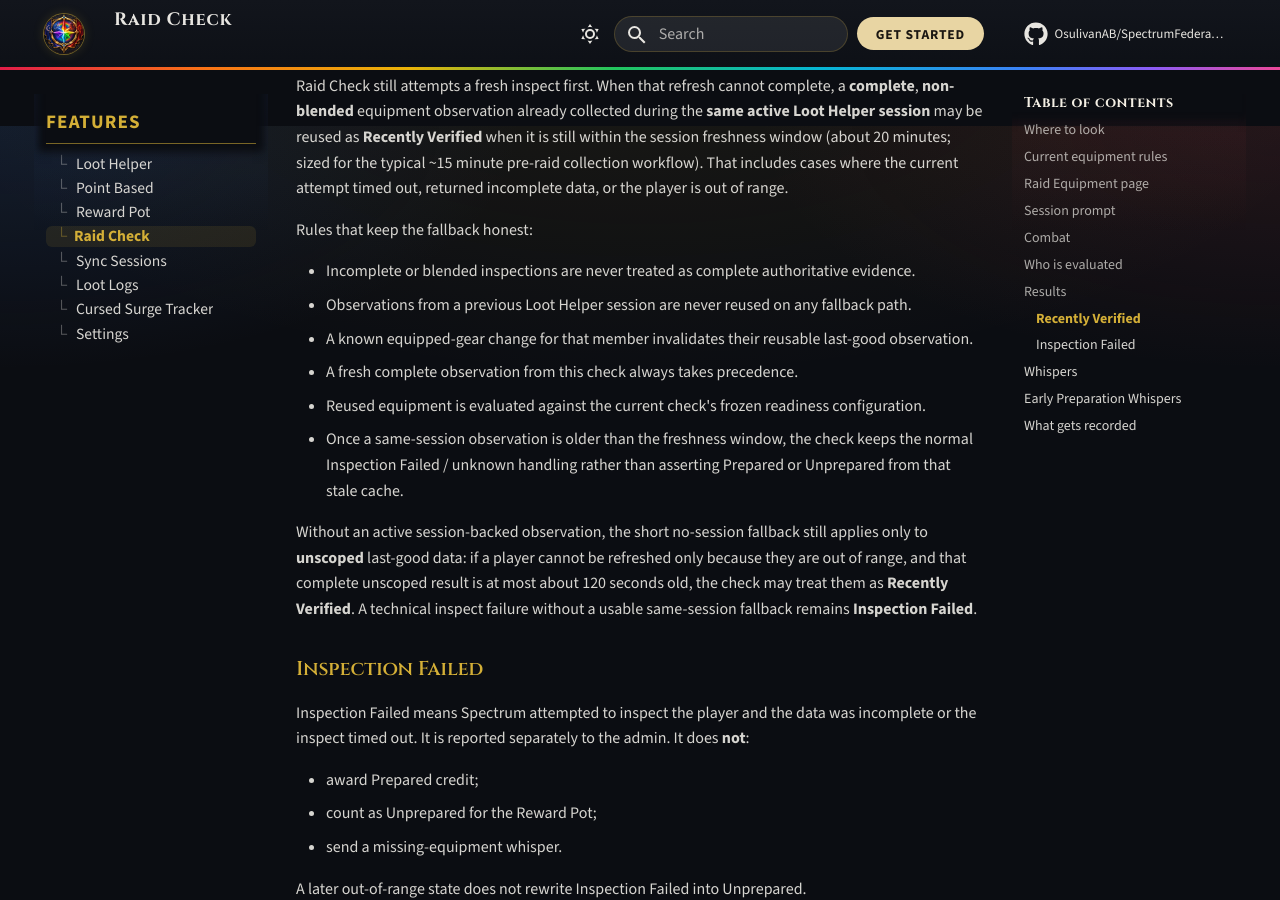
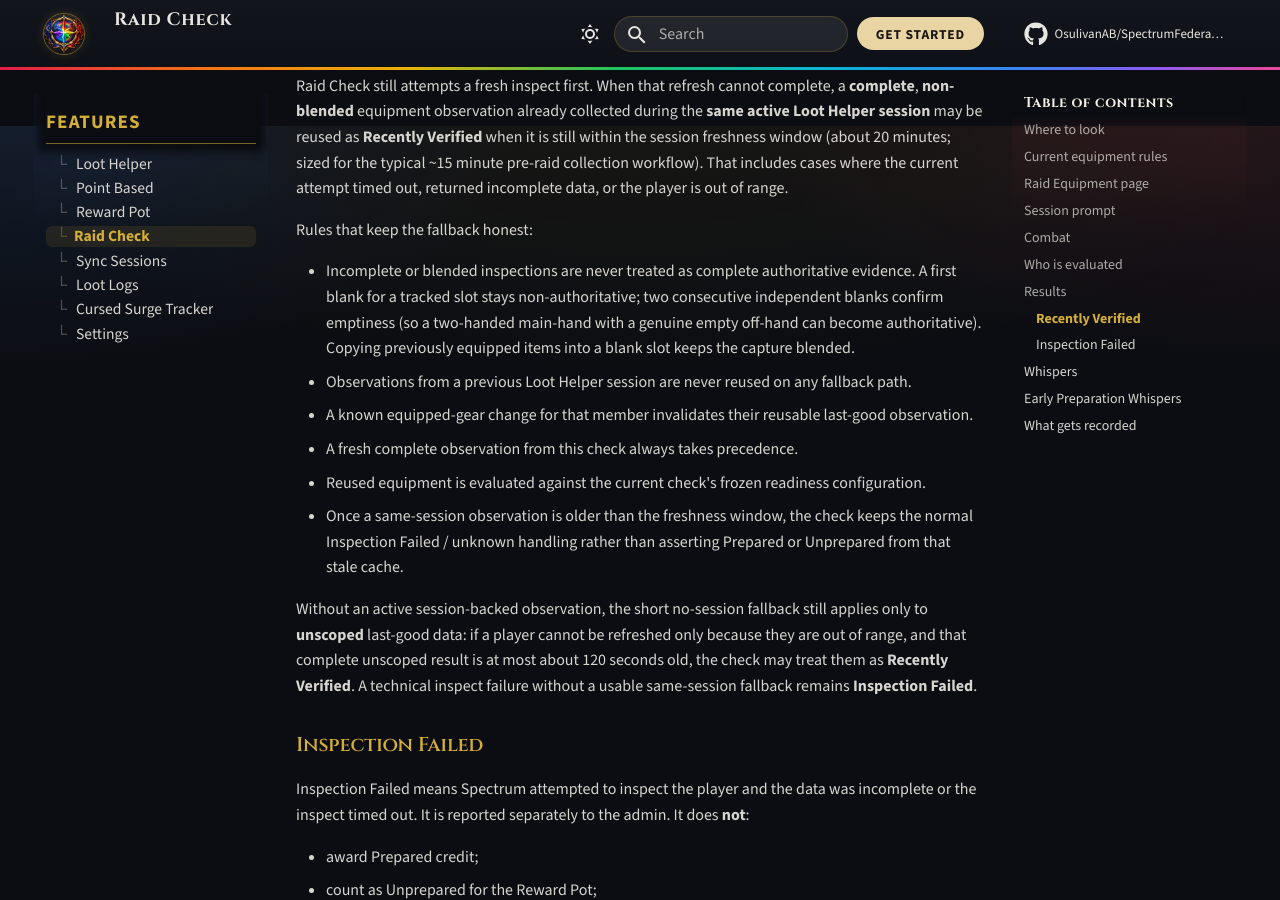
Before and after one commit to OsulivanAB/SpectrumFederation, an MkDocs documentation site: the page built from docs/features/raid-check.md, in a window 1280 px wide and 900 px high, scrolled down 3474 px. Built offline with MkDocs 1.6.1 and Material for MkDocs 9.7.7, drawn with Linux system fonts in a browser that asks for light colours; comment, search, counter and statistics services are not loaded.

Commit message:
fix(raid-check): confirm empty slots across consecutive inspects
A first blank tracked slot stays non-authoritative, but two consecutive
independent blanks now confirm emptiness without keeping the capture blended.
That lets a two-handed main-hand with a genuine empty off-hand become
authoritative, while copied prior equipped evidence remains blended.

Co-authored-by: Anthony <OsulivanAB@users.noreply.github.com>

```diff
--- a/docs/features/raid-check.md
+++ b/docs/features/raid-check.md
@@ -77,7 +77,7 @@ Raid Check still attempts a fresh inspect first. When that refresh cannot comple
 
 Rules that keep the fallback honest:
 
-- Incomplete or blended inspections are never treated as complete authoritative evidence.
+- Incomplete or blended inspections are never treated as complete authoritative evidence. A first blank for a tracked slot stays non-authoritative; two consecutive independent blanks confirm emptiness (so a two-handed main-hand with a genuine empty off-hand can become authoritative). Copying previously equipped items into a blank slot keeps the capture blended.
 - Observations from a previous Loot Helper session are never reused on any fallback path.
 - A known equipped-gear change for that member invalidates their reusable last-good observation.
 - A fresh complete observation from this check always takes precedence.
```
Also changed, not shown: 2 other files.
